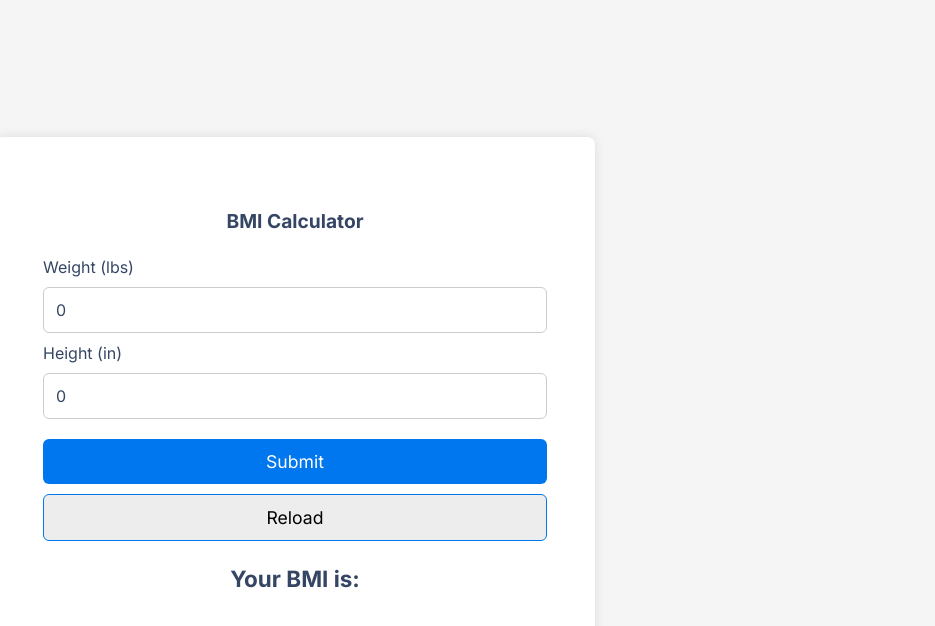
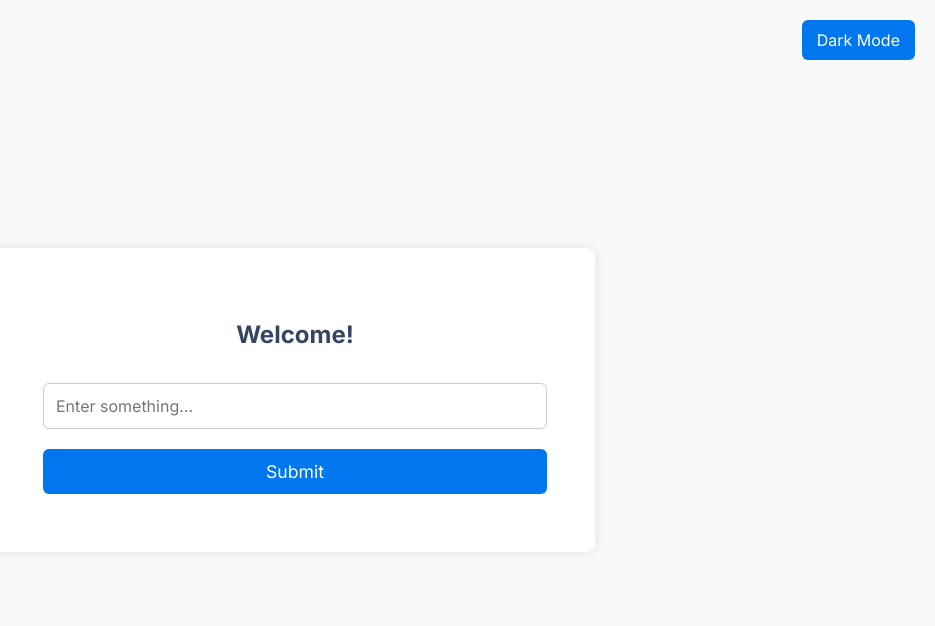
Before and after one commit to iiitl/bmi_calculator, a React (Create React App) app: page / in a window 1280 px wide. Shown: the top 626 px of the page, without its empty margins (345-1280 px from the left). Built offline with nearby package versions, Linux system fonts and the light colour scheme.

Commit message:
Update App.js

```diff
--- a/src/App.js
+++ b/src/App.js
@@ -1,70 +1,33 @@
-import './App.css';
-import './index.css'
-import React, {useState} from 'react'
+import React, { useState, useEffect } from "react";
+import "./index.css";
 
 function App() {
-  // state
-  const [weight, setWeight] = useState(0)
-  const [height, setHeight] = useState(0)
-  const [bmi, setBmi] = useState('')
-  const [message, setMessage] = useState('')
+  // Check localStorage for theme preference
+  const [darkMode, setDarkMode] = useState(
+    localStorage.getItem("theme") === "dark"
+  );
 
-
-
-
-  let calcBmi = (event) => {
-    event.preventDefault()
-    console.log(event);
-
-    if (weight === 0 || height === 0) {
-      alert('Please enter a valid weight and height')
+  useEffect(() => {
+    if (darkMode) {
+      document.body.classList.add("dark-mode");
+      localStorage.setItem("theme", "dark");
     } else {
-      let bmi = (weight / (height * height) * 703)
-      setBmi(bmi.toFixed(1))
-
-
-        if (bmi < 18.5) {
-          setMessage('You are underweight')
-        }  else if (bmi >= 18.5 && bmi < 25) {
-          setMessage('You have healthy weight')
-        } else if (bmi>=25 && bmi <30) {
-          setMessage('You are overweight')
-        }else{
-          setMessage('You are obese')
-        }
-
+      document.body.classList.remove("dark-mode");
+      localStorage.setItem("theme", "light");
     }
-  }
-
-  let reload = () => {
-    window.location.reload()
-  }
-
+  }, [darkMode]);
 
   return (
     <div className="app">
-    <div className='container'>
-      <h2 className='center'>BMI Calculator</h2>
-        <form onSubmit={calcBmi}>
-          <div>
-            <label>Weight (lbs)</label>
-            <input type="text" placeholder='Enter Weight in lbs' value={weight} onChange={(e) => setWeight(e.target.value)} />
-          </div>
-          <div>
-            <label>Height (in)</label>
-            <input type="text" placeholder='Enter height in inches' value={height} onChange={(event) => setHeight(event.target.value)} />
-          </div>
-          <div>
-            <button className='btn' type='submit'>Submit</button>
-            <button className='btn btn-outline' onClick={reload} type='submit'>Reload</button>
-          </div>
-        </form>
-        <div className='center'>
-          <h3>Your BMI is: {bmi}</h3>
-          <p>{message}</p>
-        </div>
+      <button className="theme-toggle" onClick={() => setDarkMode(!darkMode)}>
+        {darkMode ? "Light Mode" : "Dark Mode"}
+      </button>
+      <div className="container">
+        <h2 className="center">Welcome!</h2>
+        <input type="text" placeholder="Enter something..." />
+        <button className="btn">Submit</button>
+      </div>
     </div>
-  </div>
   );
 }
 
```
